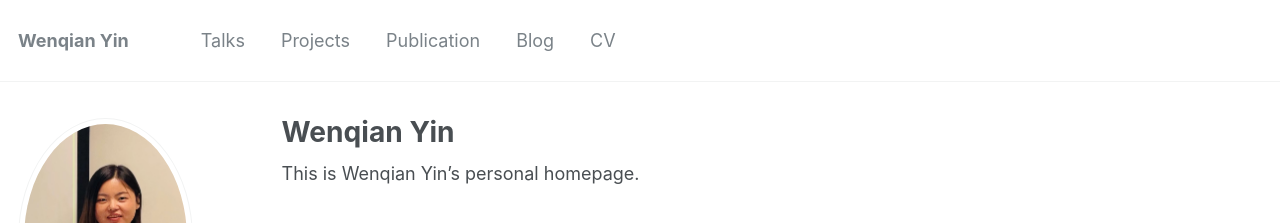
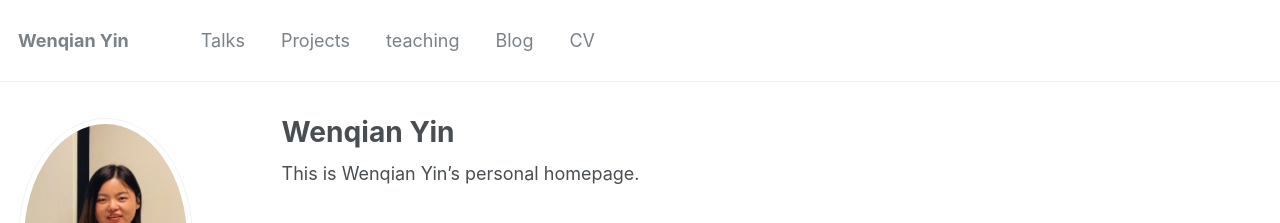
Before and after one commit to wenqianYIN/wb, a Jekyll site: the page built from _pages/about.md, in a window 1280 px wide. Shown: the top 223 px of the page. Built offline with Jekyll 4.4.1, drawn with Linux system fonts in a browser that asks for light colours; a file with an impossible date is left out.

Commit message:
Update navigation.yml

```diff
--- a/_data/navigation.yml
+++ b/_data/navigation.yml
@@ -12,8 +12,8 @@ main:
  # - title: "Software"
  #   url: /software/
 
-  - title: "Publication"
-    url: /Publication/
+  - title: "teaching"
+    url: /teaching/
 
   - title: "Blog"
     url: /year-archive/
```
